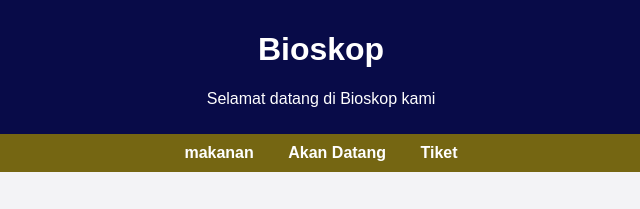
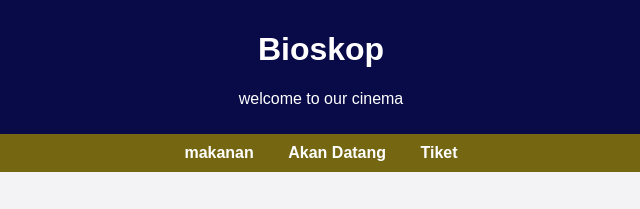
Before and after one commit to mohnaufal2023/movies-and-booking-cinema-tickets, a plain HTML site: page bioskop/index.html in a window 1280 px wide. Shown: the top 209 px of the page, 319-959 px from the left. Drawn offline with Linux system fonts and the light colour scheme.

Commit message:
Update index.html

```diff
--- a/bioskop/index.html
+++ b/bioskop/index.html
@@ -65,7 +65,7 @@
 <body>
   <header>
     <h1>Bioskop</h1>
-    <p>Selamat datang di Bioskop kami</p>
+    <p>welcome to our cinema</p>
   </header>
 
   <nav>
```
